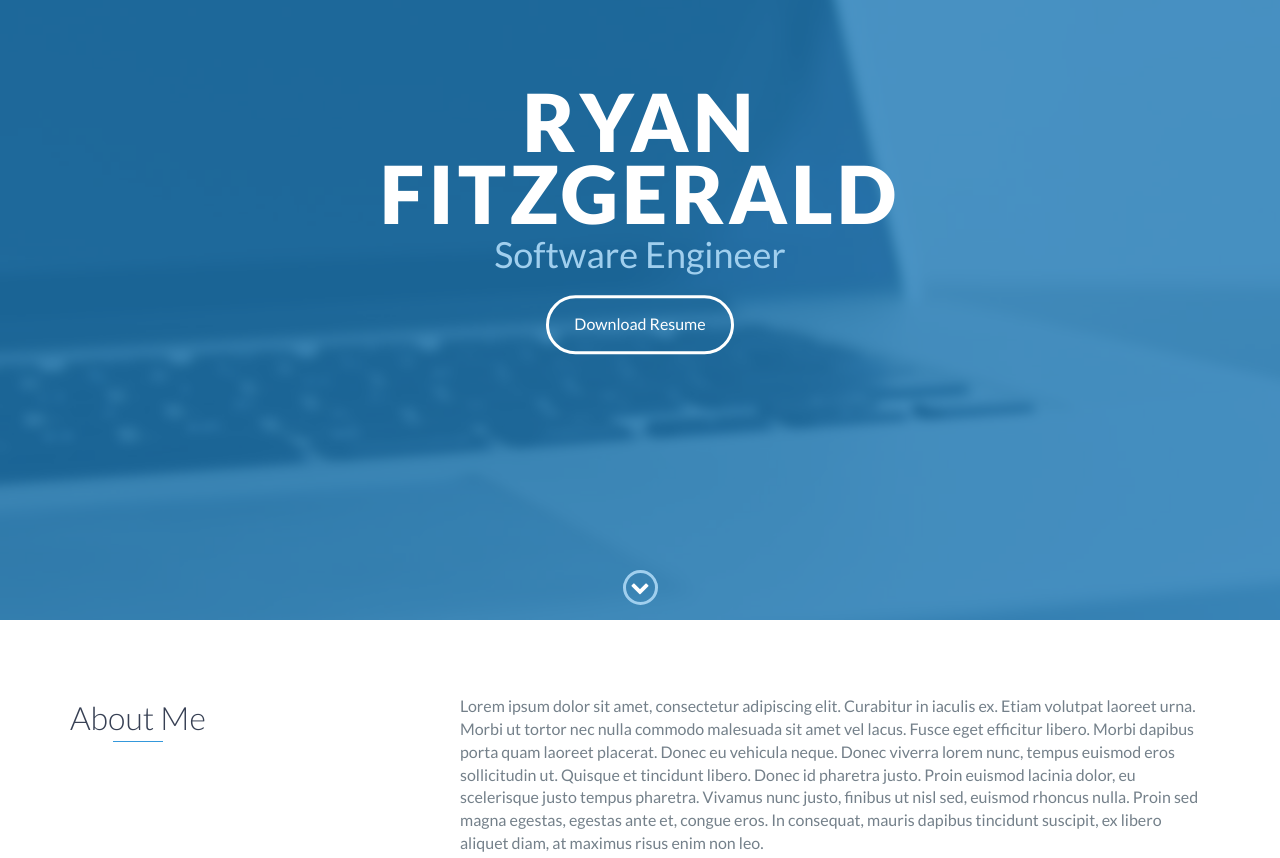
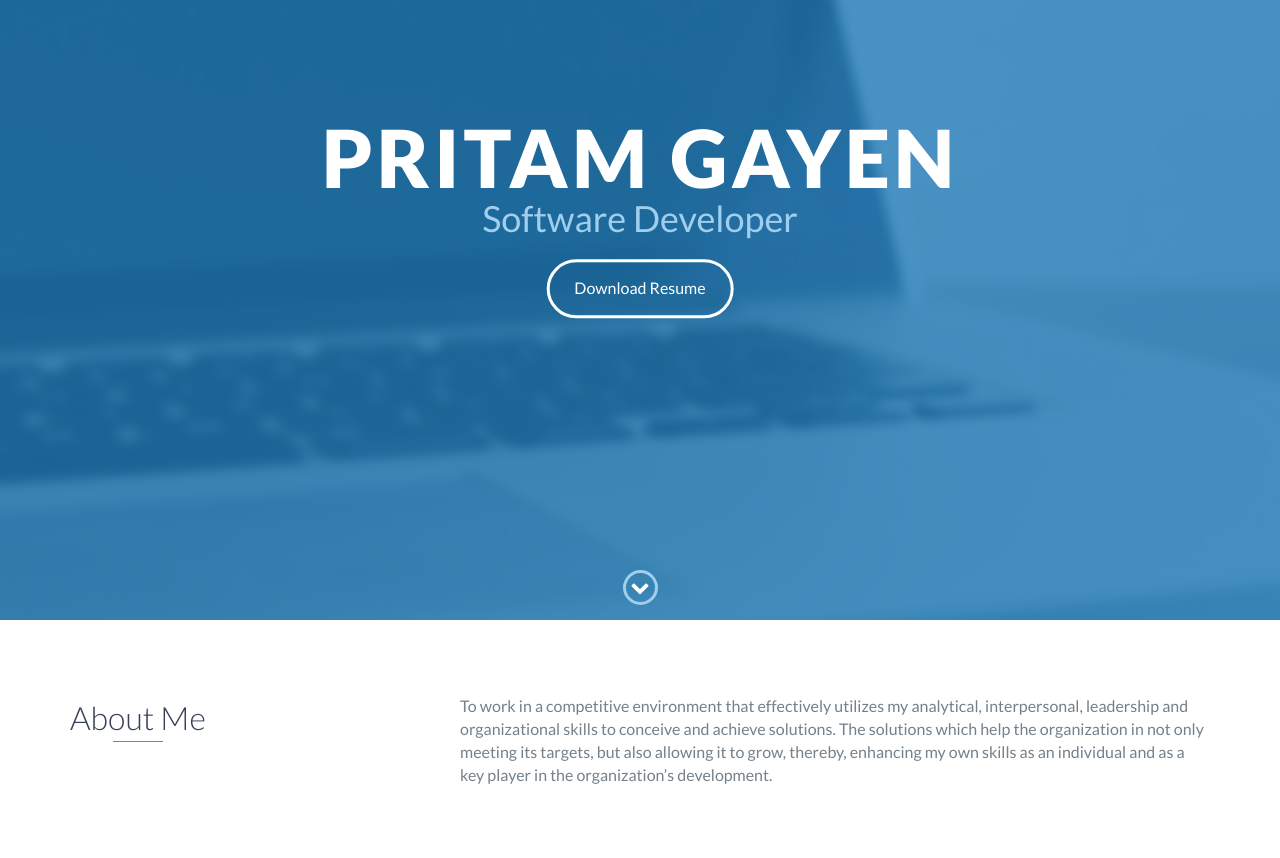
Before and after one commit to Pritam-007/Pritam-007.github.io, a website: page index.html in a window 1280 px wide. Shown: the part 180-1038 px from the top of the page. Drawn offline with nearby package versions, Linux system fonts and the light colour scheme.

Commit message:
Update index.html

```diff
--- a/index.html
+++ b/index.html
@@ -48,8 +48,8 @@
 
     <div id="lead">
         <div id="lead-content">
-            <h1>Ryan Fitzgerald</h1>
-            <h2>Software Engineer</h2>
+            <h1>Pritam Gayen</h1>
+            <h2>Software Developer</h2>
             <a href="#" class="btn-rounded-white">Download Resume</a>
         </div>
         <!-- End #lead-content -->
@@ -73,9 +73,8 @@
                 </div>
                 <div class="col-md-8">
                     <p>
-                        Lorem ipsum dolor sit amet, consectetur adipiscing elit. Curabitur in iaculis ex. Etiam volutpat laoreet urna. Morbi ut tortor nec nulla commodo malesuada sit amet vel lacus. Fusce eget efficitur libero. Morbi dapibus porta quam laoreet placerat. Donec
-                        eu vehicula neque. Donec viverra lorem nunc, tempus euismod eros sollicitudin ut. Quisque et tincidunt libero. Donec id pharetra justo. Proin euismod lacinia dolor, eu scelerisque justo tempus pharetra. Vivamus nunc justo, finibus
-                        ut nisl sed, euismod rhoncus nulla. Proin sed magna egestas, egestas ante et, congue eros. In consequat, mauris dapibus tincidunt suscipit, ex libero aliquet diam, at maximus risus enim non leo.
+                        To work in a competitive environment that effectively utilizes my analytical, interpersonal, leadership and organizational skills to conceive and achieve solutions.
+						The solutions which help the organization in not only meeting its targets, but also allowing it to grow, thereby, enhancing my own skills as an individual and as a key player in the organization’s development.
                     </p>
                 </div>
             </div>
@@ -116,9 +115,9 @@
     <div id="education">
         <h2 class="heading">Education</h2>
         <div class="education-block">
-            <h3>University of Ottawa</h3>
-            <span class="education-date">Sept 2016 - Sept 2017</span>
-            <h4>Bachelor of Science in Computer Science</h4>
+            <h3>Maulana Abul Kalam Azad University of Technology</h3>
+            <span class="education-date">August 2017 - 2021</span>
+            <h4>Computer Science and Engineering</h4>
             <p>
                 Lorem ipsum dolor sit amet, consectetur adipiscing elit. Curabitur in iaculis ex. Etiam volutpat laoreet urna. Morbi ut tortor nec nulla commodo malesuada sit amet vel lacus. Fusce eget efficitur libero. Morbi dapibus porta quam laoreet placerat.
             </p>
```
